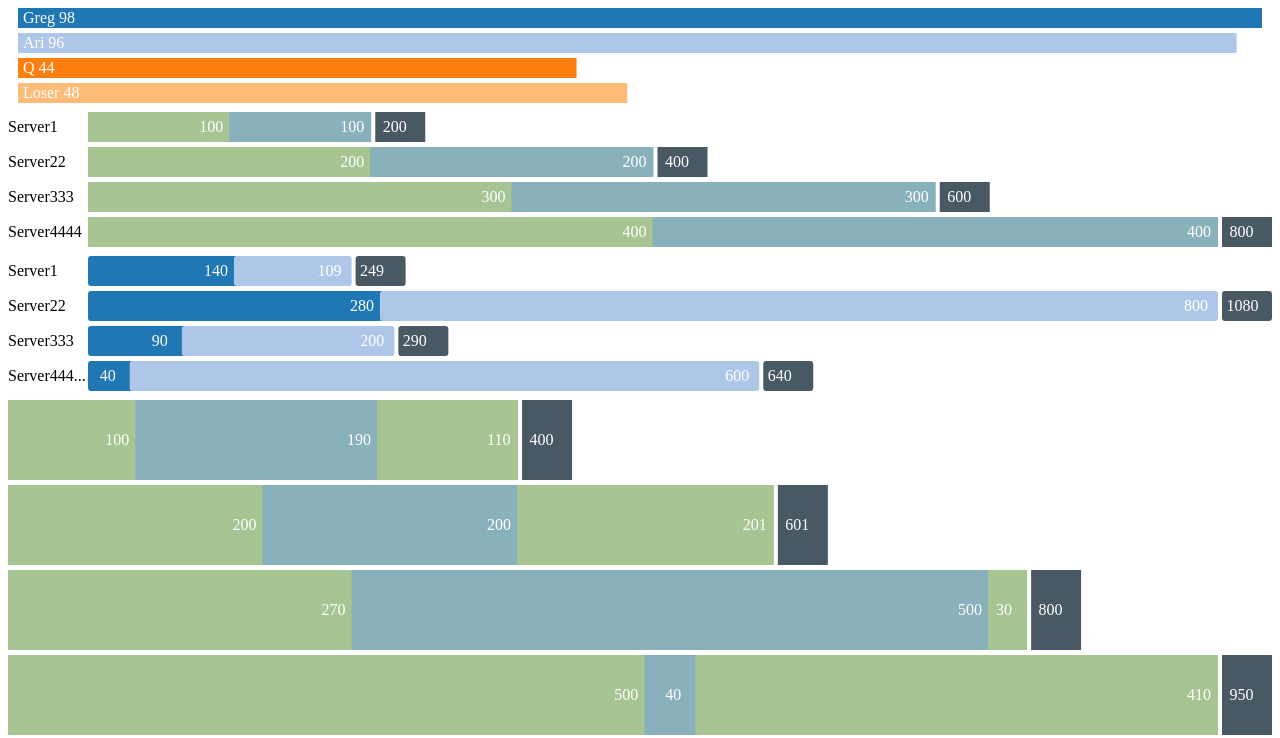
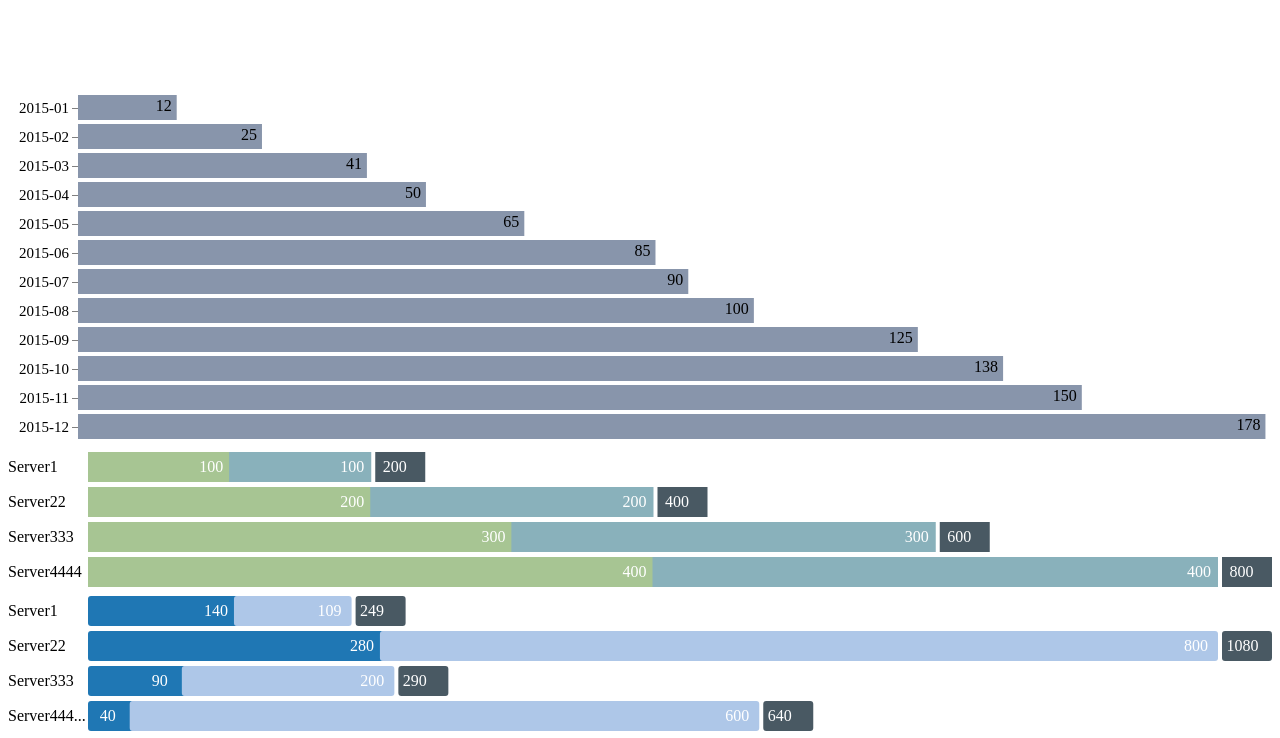
Before and after one commit to ahwhfei/D3Charts, a website: page app/index.html in a window 1280 px wide. Shown: the top 738 px of the page. Drawn offline with nearby package versions, Linux system fonts and the light colour scheme; files that its build step writes are made by us from their sources.

```diff
--- a/app/index.html
+++ b/app/index.html
@@ -14,9 +14,10 @@
     <!-- build:siteCSS sandbox/styles.css -->
     <!-- endbuild -->
     <!-- build:siteCSS styles/d3-charts.css -->
+    <link rel="stylesheet" href="styles/directives/ctx-bar-chart.css" type="text/css" />
+    <link rel="stylesheet" href="styles/directives/ctx-bar-stack.css" type="text/css" />
     <link rel="stylesheet" href="styles/directives/ctx-pie-chart.css" type="text/css" />
     <link rel="stylesheet" href="styles/directives/ctx-spline-chart.css" type="text/css" />
-    <link rel="stylesheet" href="styles/directives/ctx-bar-stack.css" type="text/css" />
     <!-- endbuild -->
 </head>
 <body ng-app="cwc.d3">
@@ -29,7 +30,11 @@
             <li>Firefox (version 37 or Later)</li>
         </ul>
     <![endif]-->
-    <div ctx-bar-chart bar-height="20" bar-padding="5" data="[{name: 'Greg', y: 98}, {name: 'Ari', y: 96}, {name: 'Q', y: 44}, {name: 'Loser', y: 48}]"></div>
+    <div ctx-bar-chart bar-height="30" bar-padding="5"
+         data="[{month: '2015-01',count: 12}, {month: '2015-02',count: 25}, {month: '2015-03',count: 41},
+                {month: '2015-04',count: 50}, {month: '2015-05',count: 65}, {month: '2015-06',count: 85},
+                {month: '2015-07',count: 90}, {month: '2015-08',count: 100}, {month: '2015-09',count: 125},
+                {month: '2015-10',count: 138}, {month: '2015-11',count: 150}, {month: '2015-12',count: 178}]"></div>
     <div ctx-bar-stack config="{
                 categories: ['Server1', 'Server22', 'Server333', 'Server4444'],
                 color: ['#A7C593', '#89B1BB'],
--- a/app/scripts/directives/ctx-bar-chart.js
+++ b/app/scripts/directives/ctx-bar-chart.js
@@ -2,96 +2,129 @@
 'use strict';
 
 angular.module('cwc.d3')
-.directive('ctxBarChart', ['$window', '$timeout', 'd3',
-function($window, $timeout, d3) {
+    .directive('ctxBarChart', ['$window', 'd3', function($window, d3) {
         return {
             restrict: 'A',
             scope: {
                 data: '=',
+                header: '=',
                 label: '@',
                 onClick: '&'
             },
-    link: function(scope, ele, attrs) {
-        var renderTimeout;
-        var margin = parseInt(attrs.margin) || 20,
-            barHeight = parseInt(attrs.barHeight) || 20,
-            barPadding = parseInt(attrs.barPadding) || 5;
+            link: function(scope, element, attrs) {
+                var margin_top = 50,
+                    margin_left = 70,
+                    barHeight = parseInt(attrs.barHeight) || 40,
+                    barPadding = parseInt(attrs.barPadding) || 10;
 
-        var svg = d3.select(ele[0])
+                var svg = d3.select(element[0])
                     .append('svg')
-          .style('width', '100%');
+                    .attr('class','svg');
 
                 $window.onresize = function() {
                     scope.$apply();
                 };
 
+                scope.$on('result', function(event, data) {
+                    if(scope.data !== data) {
+                        scope.data = data;
+                        scope.render(data);
+                    }
+                });
+
                 scope.$watch(function() {
-          return angular.element($window)[0].innerWidth;
+                    return element[0].clientWidth;
                 }, function() {
                     scope.render(scope.data);
                 });
 
-        scope.$watch('data', function(newData) {
-          scope.render(newData);
+                scope.$watch('data', function() {
+                    scope.render(scope.data);
                 }, true);
 
                 scope.render = function(data) {
                     svg.selectAll('*').remove();
-
                     if (!data) {
                         return;
                     }
-          if (renderTimeout) {
-            clearTimeout(renderTimeout);
+
+                    var width = element[0].clientWidth - margin_left,
+                        height = data.length * barHeight + margin_top,
+                        xMax = d3.max(data, function(d) {
+                            return d.count;
+                        }),
+                        months = data.map(function(d) {
+                            return d.month;
+                        }),
+                        xScale = d3.scale.linear()
+                            .domain([0, xMax + 1])
+                            .range([20, width]),
+                        yScale = d3.scale.ordinal()
+                            .domain(months)
+                            .rangeRoundBands([0, height - margin_top], '.1');
+
+                    if(width <= 0) {
+                        return;
                     }
 
-          renderTimeout = $timeout(function() {
-            var width = d3.select(ele[0])[0][0].offsetWidth - margin,
-                height = scope.data.length * (barHeight + barPadding),
-                color = d3.scale.category20(),
-                xScale = d3.scale.linear()
-                  .domain([0, d3.max(data, function(d) {
-                    return d.y;
-                  })])
-                  .range([0, width]);
+                    var yAxis = d3.svg.axis()
+                        .scale(yScale)
+                        .orient('left');
 
                     svg.attr('height', height);
 
-            svg.selectAll('rect')
+                    svg.selectAll('.rect')
                         .data(data)
                         .enter()
                         .append('rect')
-        			.on('click', function(d) {
-        				return scope.onClick({item: d});
+                        .attr('class', 'rect')
+                        .attr('transform', 'translate(' + margin_left + ',' + margin_top + ')')
+                        .attr('x', 0)
+                        .attr('y', function(d) {
+                            return yScale(d.month);
                         })
-        			.attr('height', barHeight)
-        			.attr('width', 140)
-        			.attr('x', Math.round(margin/2))
-        			.attr('y', function(d, i) {
-        				return i * (barHeight + barPadding);
+                        .attr('width', 0)
+                        .attr('height', barHeight - barPadding)
+                        .transition()
+                        .duration(1000)
+                        .attr('width', function(d) {
+                            return xScale(d.count);
+                        });
+
+                    svg.selectAll('.text')
+                        .data(data)
+                        .enter()
+                        .append('text')
+                        .attr('class', 'text')
+                        .attr('transform', 'translate(' + margin_left + ',' + margin_top + ')')
+                        .attr('x', 0)
+                        .attr('y', function(d) {
+                            return yScale(d.month);
                         })
-        			.attr('fill', function(d) {
-        				return color(d.y);
+                        .text(function(d) {
+                            return d.count;
+                        })
+                        .attr('dx', 0)
+                        .attr('dy', function() {
+                            return (yScale.rangeBand() + barPadding) / 2;
                         })
                         .transition()
                         .duration(1000)
-        			.attr('width', function(d) {
-        				return xScale(d.y);
+                        .attr('x', function(d) {
+                            return xScale(d.count) - 5;
                         });
 
-            svg.selectAll('text')
-              .data(data)
-              .enter()
-        			.append('text')
-        			.attr('fill', '#fff')
-        			.attr('y', function(d,i) {
-        				return i * (barHeight + barPadding) + 15;
-        			})
-        			.attr('x', 15)
-        			.text(function(d) {
-        				return d.name + ' ' + d.y;
-        			});
-          }, 200);
+                    svg.append('g')
+                        .attr('class', 'axis')
+                        .attr('transform', 'translate(' + margin_left + ',' + margin_top + ')')
+                        .call(yAxis);
+
+                    svg.append('text')
+                        .attr('class', 'title')
+                        .attr('x', width / 2)
+                        .attr('y', margin_top / 2)
+                        .text(scope.header);
                 };
-    }};
+            }
+        };
     }]);
--- /dev/null
+++ b/app/styles/directives/ctx-bar-chart.less
@@ -0,0 +1,32 @@
+.svg {
+  width: 100%;
+  margin-top: 30px;
+  background-color: #fff;
+}
+
+.rect {
+  fill: #8895AB;
+}
+
+.text {
+  fill: black;
+  font-family: "citrixsans-regular";
+  text-anchor: end;
+}
+
+.title {
+  font-size: 20px;
+  font-family: "citrixsans-bold";
+  text-anchor: middle;
+}
+
+.axis path,
+.axis line{
+  fill: none;
+  shape-rendering: crispEdges;
+}
+
+.axis text {
+  font-size: 15px;
+  font-family: "citrixsans-regular";
+}
```
Also changed, not shown: dist/scripts/d3-charts.js, dist/scripts/d3-charts.min.js, dist/styles/d3-charts.css, dist/styles/d3-charts.min.css. Lines whose indentation alone changed are shown as unchanged.
